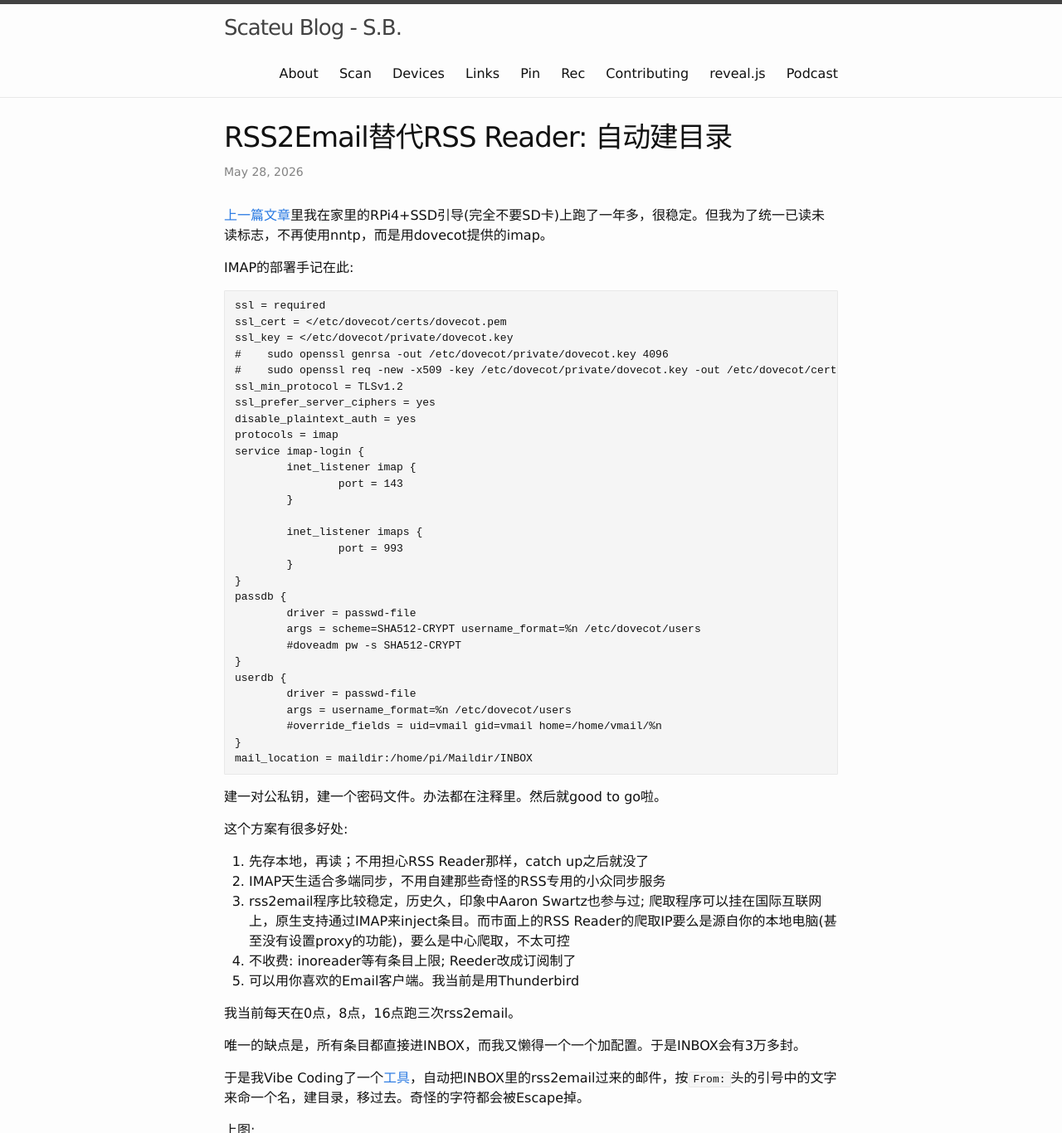
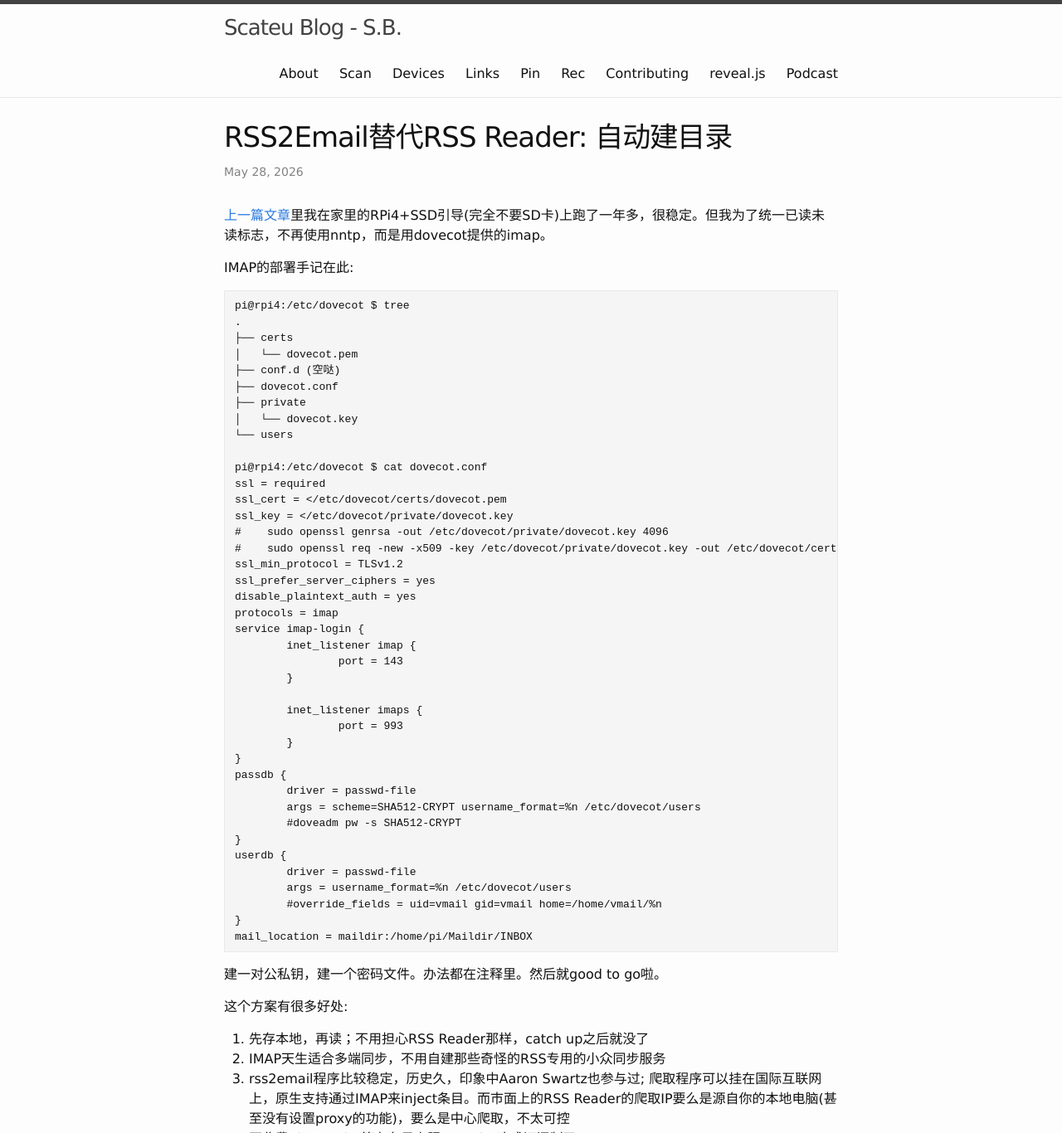
Before and after one commit to scateu/scateu.github.io, a Jekyll site: the page built from _posts/2026-05-28-rss2email-auto-classify.md, in a window 1280 px wide and 1400 px high, cut to the strip 0-1366 px from the top of the window. Shown: the whole strip at 83% size. Built offline with Jekyll 4.4.1, drawn with Linux system fonts in a browser that asks for light colours; nearby versions of some CDN libraries; comment, search, counter and statistics services are not loaded.

Commit message:
Update 2026-05-28-rss2email-auto-classify.md

````diff
--- a/_posts/2026-05-28-rss2email-auto-classify.md
+++ b/_posts/2026-05-28-rss2email-auto-classify.md
@@ -8,6 +8,17 @@ layout: post
 
 IMAP的部署手记在此:
 ```
+pi@rpi4:/etc/dovecot $ tree
+.
+├── certs
+│   └── dovecot.pem
+├── conf.d (空哒)
+├── dovecot.conf
+├── private
+│   └── dovecot.key
+└── users
+
+pi@rpi4:/etc/dovecot $ cat dovecot.conf
 ssl = required
 ssl_cert = </etc/dovecot/certs/dovecot.pem
 ssl_key = </etc/dovecot/private/dovecot.key
````
